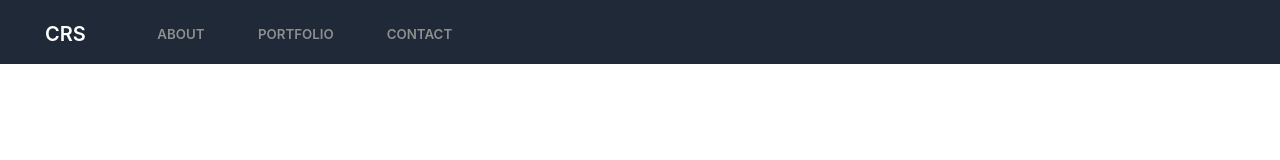
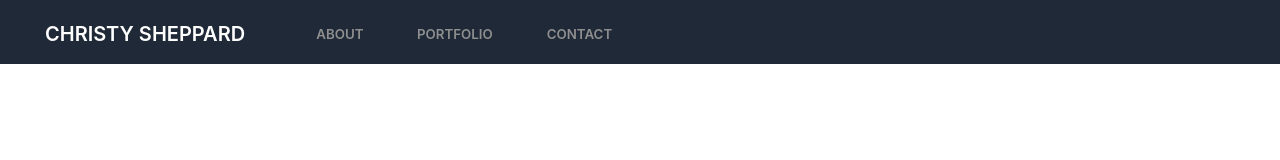
Before and after one commit to cshepscorp/portfolio, a React (Create React App) app: page / in a window 1280 px wide. Shown: the top 160 px of the page. Built offline with nearby package versions, Linux system fonts and the light colour scheme.

Commit message:
fixed nav issue blocking content in main container

```diff
--- a/src/components/NavBar.jsx
+++ b/src/components/NavBar.jsx
@@ -24,7 +24,7 @@ function Navbar() {
                   to="/"
                   className="pt-1 text-white px-3 rounded-md btn btn-ghost text-xl"
                 >
-                  CRS
+                  Christy Sheppard
                 </Link>
                 {/* <img
                   className="h-8 w-8"
```
